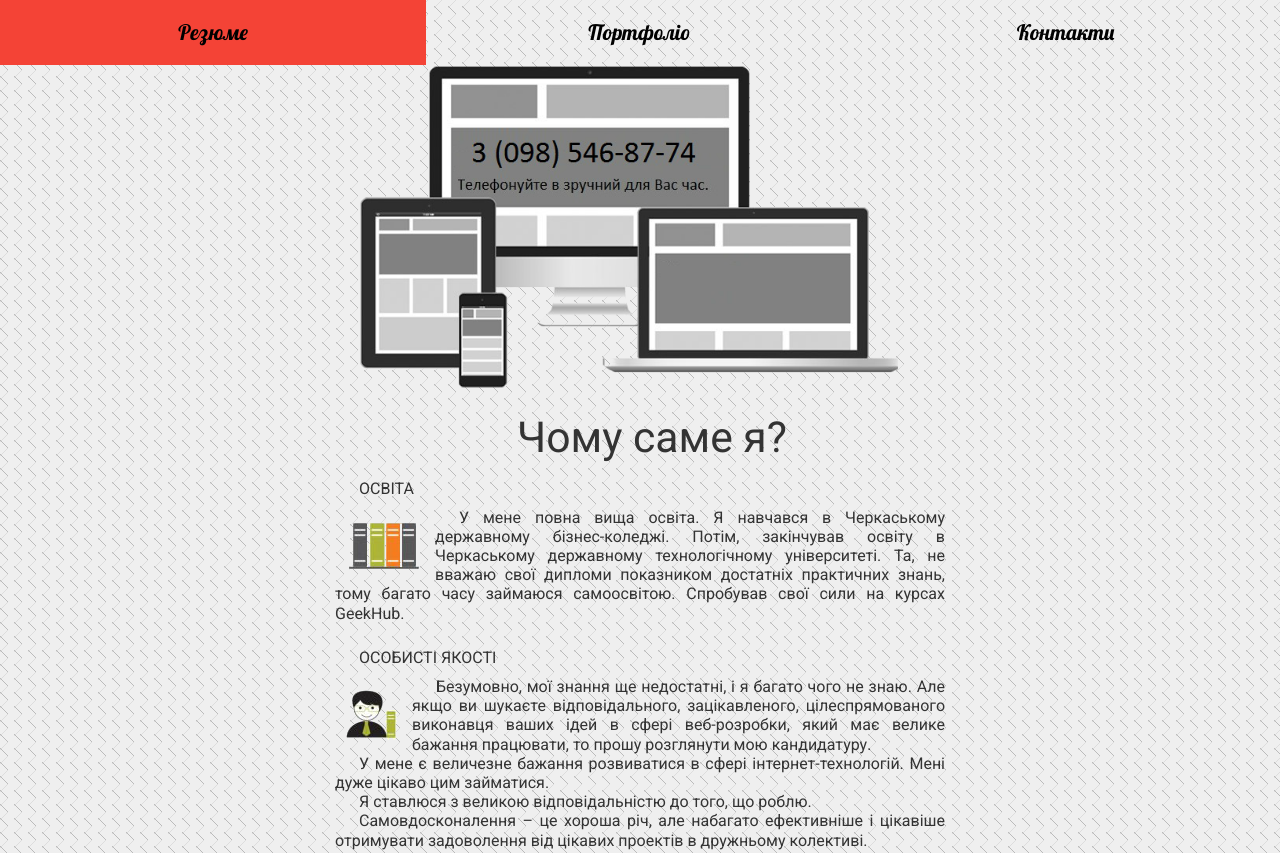
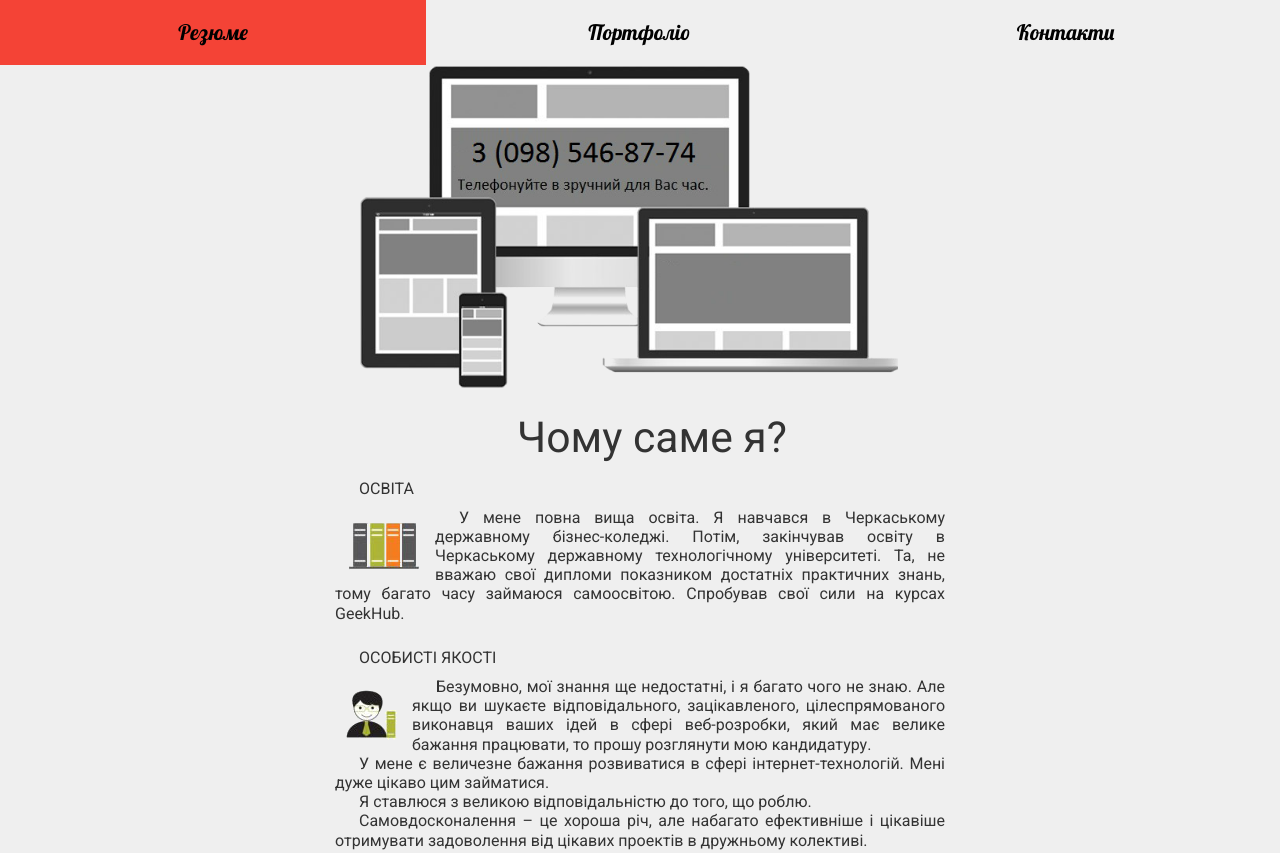
Before and after one commit to VladZelenko/VladZelenko.github.io, a plain HTML site: page index.html in a window 1280 px wide. Shown: the top 853 px of the page. Drawn offline with nearby package versions, Linux system fonts and the light colour scheme.

Commit message:
new bgcolor

```diff
--- a/header.css
+++ b/header.css
@@ -1,8 +1,5 @@
 @import url(https://fonts.googleapis.com/css?family=Lobster&subset=latin,cyrillic);
 body {
-
-    background-image: linear-gradient(45deg, transparent 5px, #bbb 5px, #bbb 6px, transparent 6px), linear-gradient(135deg, transparent 5px, #ddd 5px, #ddd 6px, transparent 6px);
-    background-size: 14px 14px, 14px 14px;
     background-color: #EFEFEF;
 
 }
```
